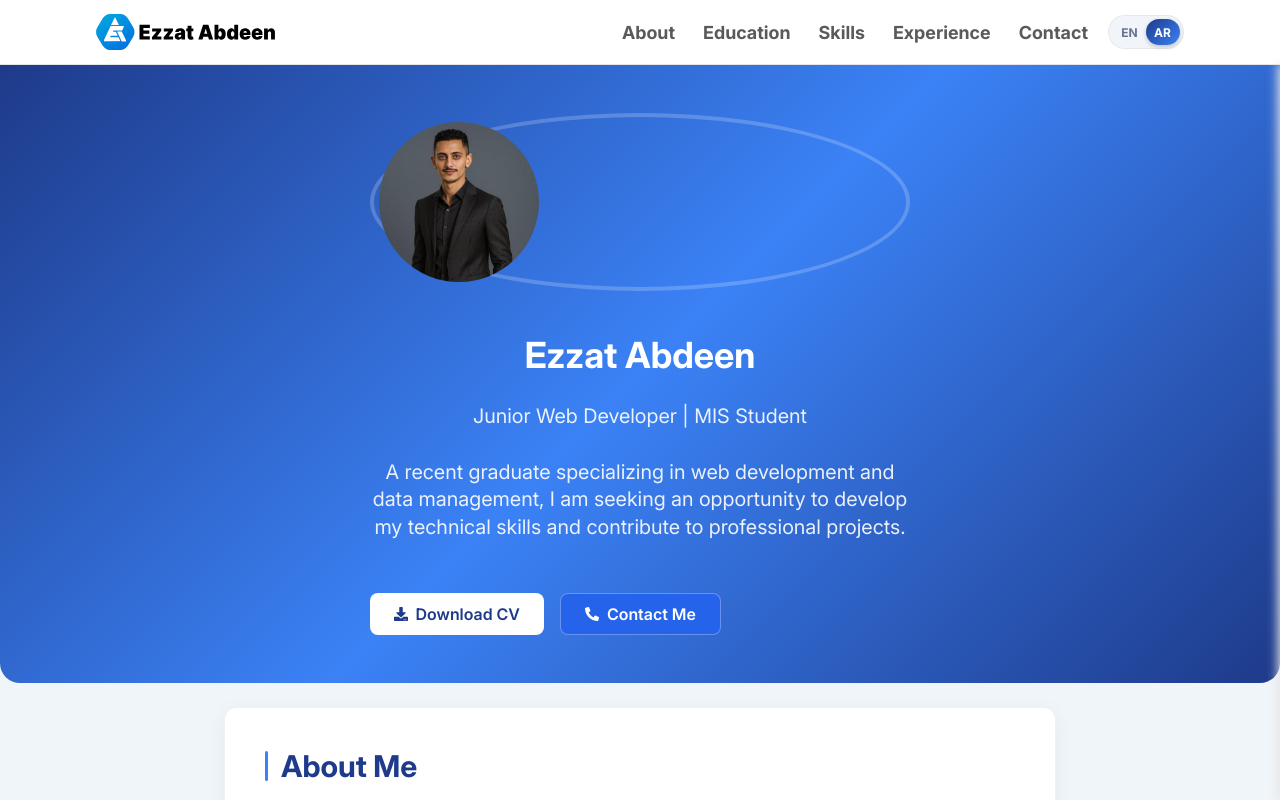
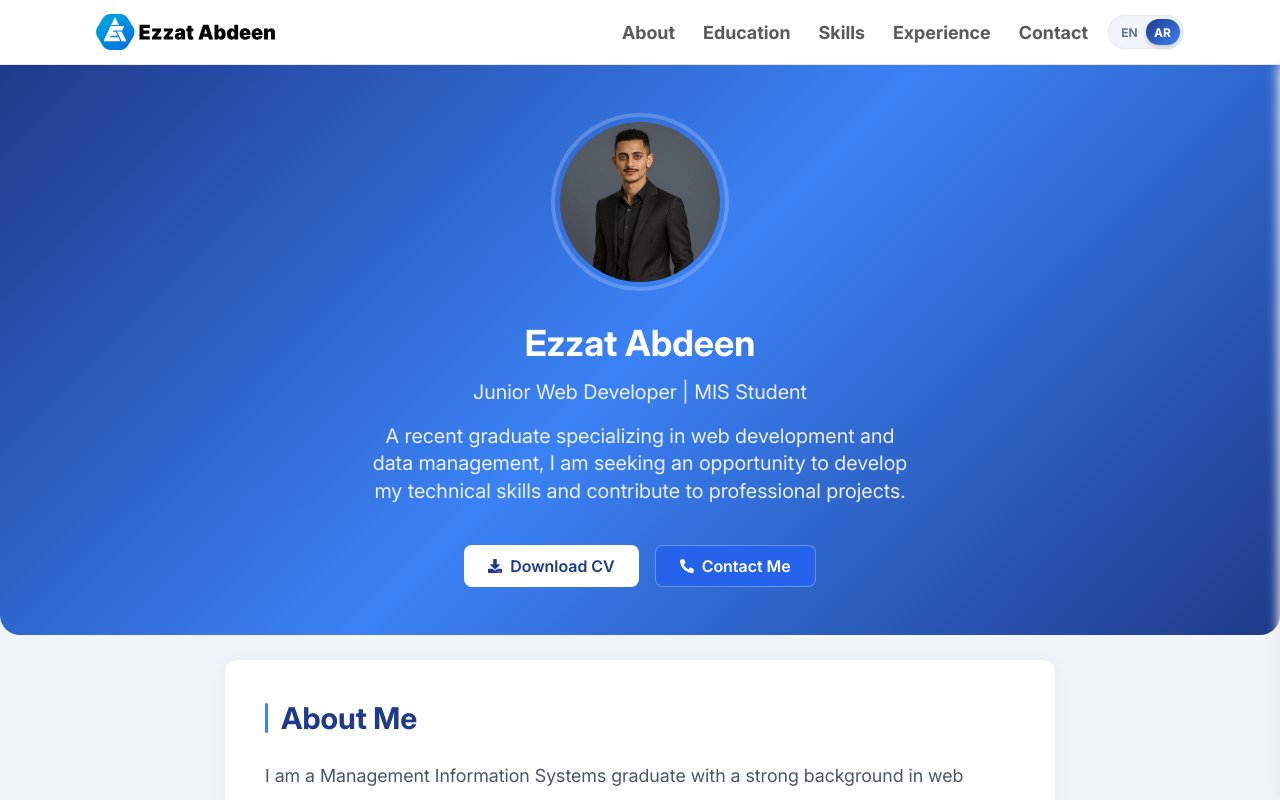
Before and after one commit to ezzatabdeen-dev/protfolio, a Next.js app: page /en in a window 1280 px wide. Shown: the top 800 px of the page. Built offline with nearby package versions, Linux system fonts and the light colour scheme.

Commit message:
Add HeroWrapper styles for layout adjustments

```diff
--- a/src/components/Hero/Hero.module.css
+++ b/src/components/Hero/Hero.module.css
@@ -34,6 +34,14 @@
   border-radius: 0 0 20px 20px;
 }
 
+.HeroWrapper {
+  width: 65%;
+  margin: 0 auto;
+  display: flex;
+  flex-direction: column;
+  align-items: center;
+  gap: 1rem;
+}
 
 .imageWrapper {
   border: 4px solid rgba(255, 255, 255, 0.2);
```
